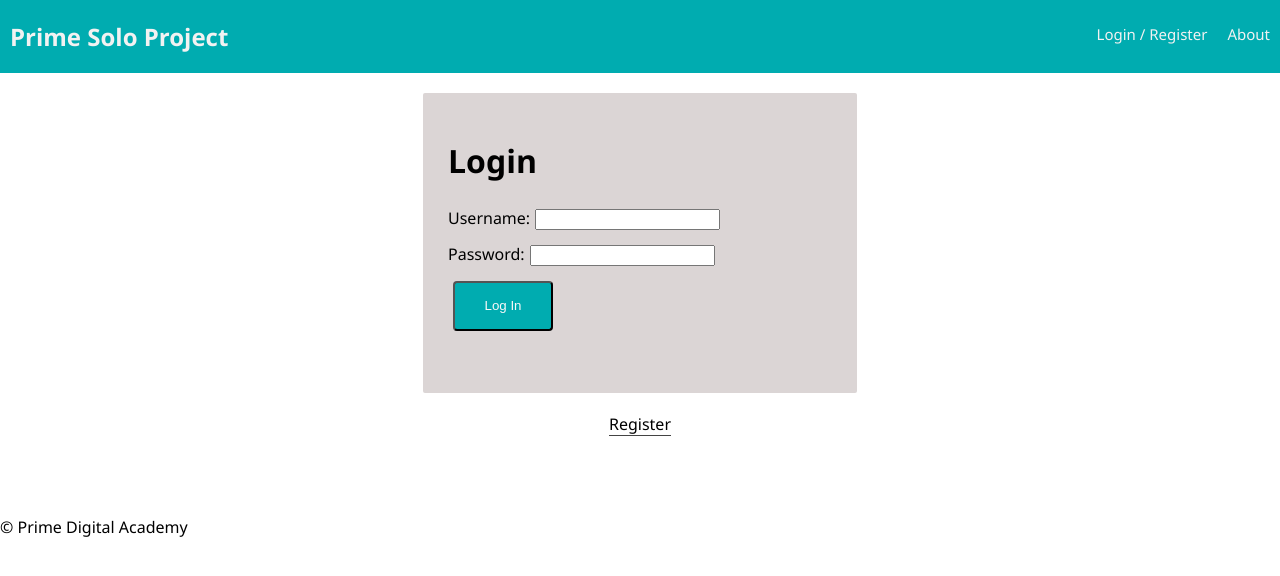
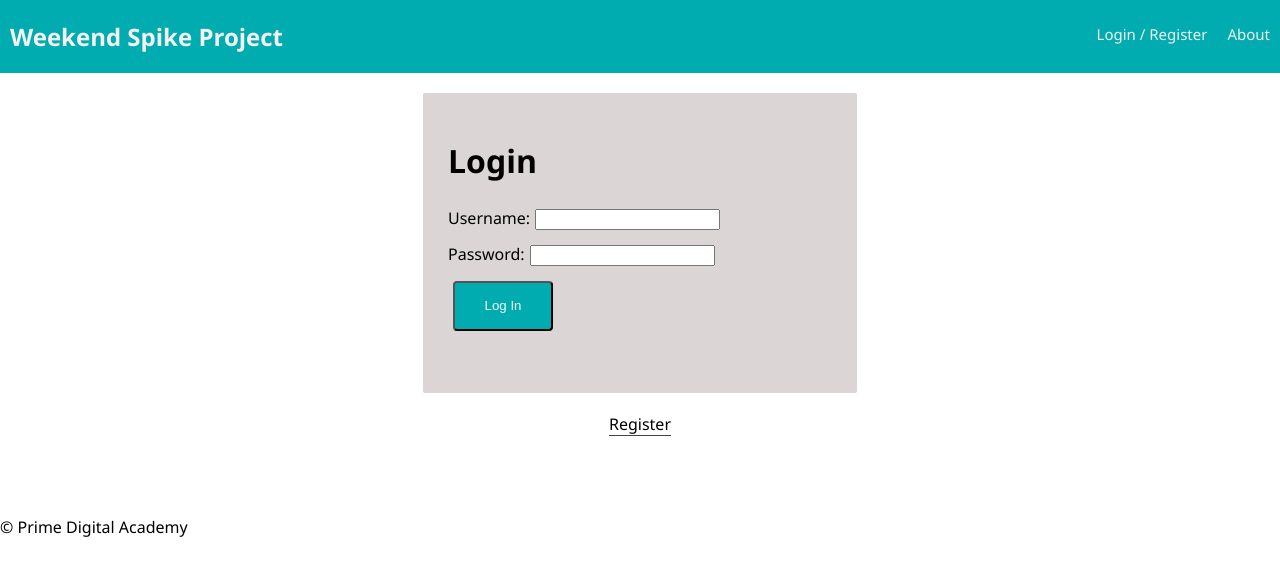
Before and after one commit to jamierichi19/weekend-spike-project, a React (Create React App) app: page /email#/home in a window 1280 px wide. Shown: the top 576 px of the page. Built offline with nearby package versions, Linux system fonts and the light colour scheme; no server answers.

Commit message:
updated header

```diff
--- a/src/components/Nav/Nav.js
+++ b/src/components/Nav/Nav.js
@@ -7,7 +7,7 @@
 const Nav = (props) => (
   <div className="nav">
     <Link to="/home">
-      <h2 className="nav-title">Prime Solo Project</h2>
+      <h2 className="nav-title">Weekend Spike Project</h2>
     </Link>
     <div className="nav-right">
       <Link className="nav-link" to="/home">
```
